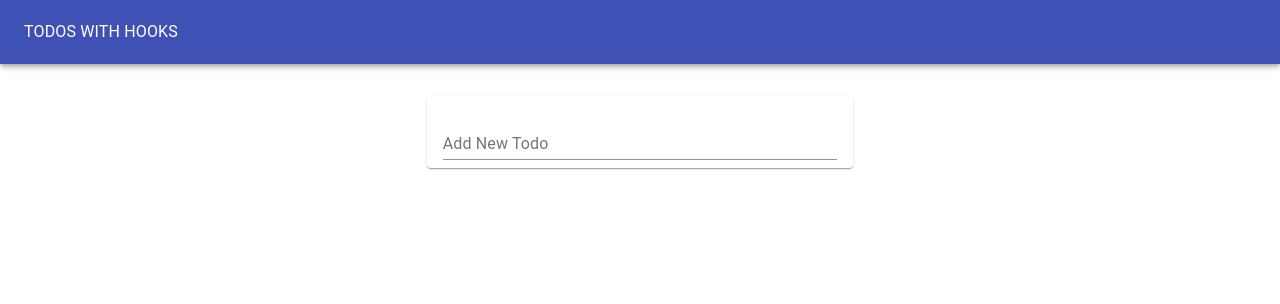
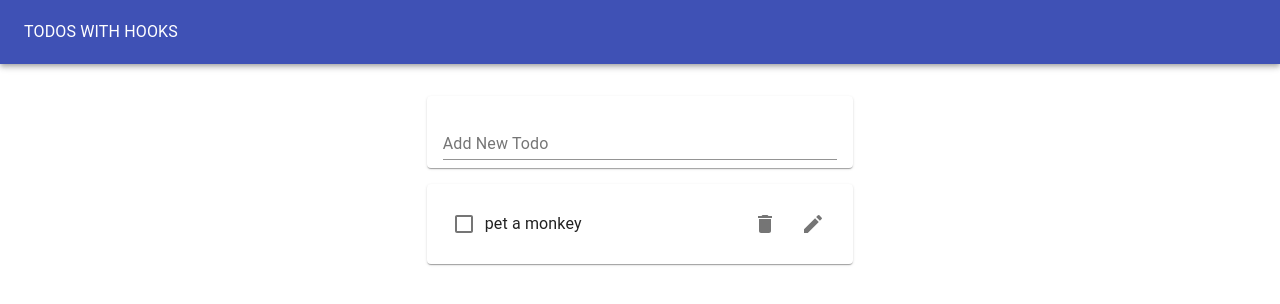
Before and after one commit to 21grahams-workshops/hooks2, a React (Create React App) app in the folder hooks-todo/: page / in a window 1280 px wide. Shown: the top 304 px of the page. Built offline with nearby package versions, Linux system fonts and the light colour scheme.

Commit message:
added one last custom hook for localStorage

```diff
--- a/hooks-todo/src/TodoApp.js
+++ b/hooks-todo/src/TodoApp.js
@@ -1,7 +1,6 @@
-import React, { useEffect } from "react";
+import React from "react";
 import TodoList from "./TodoList";
 import TodoForm from "./TodoForm";
-import { v4 as uuidv4 } from 'uuid';
 import useTodoState from './hooks/useTodoState';
 import Typography from "@material-ui/core/Typography";
 import Paper from "@material-ui/core/Paper";
@@ -10,12 +9,8 @@
 import Grid from "@material-ui/core/Grid";
 
 function TodoApp() {
-  const initialTodos = JSON.parse(window.localStorage.getItem('todos') || '[]')
+  const initialTodos = [{id: 1, task: 'pet a monkey', completed: false}];
   const { todos, addTodo, removeTodo, toggleTodo, editTodo } = useTodoState(initialTodos);
-
-  useEffect(() => {
-    window.localStorage.setItem('todos', JSON.stringify(todos))
-  }, [todos]);
 
   return (
     <Paper
--- /dev/null
+++ b/hooks-todo/src/hooks/useLocalStorageState.js
@@ -0,0 +1,21 @@
+import { useState, useEffect } from "react";
+
+function useLocalStorageState(key, defaultVal) {
+  const [state, setState] = useState(() => {
+    let val;
+    try {
+      val = JSON.parse(
+        window.localStorage.getItem(key) || String(defaultVal)
+      );
+    } catch (e) {
+      val = defaultVal;
+    }
+    return val;
+  });
+  useEffect(() => {
+    window.localStorage.setItem(key, JSON.stringify(state));
+  }, [state]);
+  return [state, setState];
+}
+
+export default useLocalStorageState;
--- a/hooks-todo/src/hooks/useTodoState.js
+++ b/hooks-todo/src/hooks/useTodoState.js
@@ -1,10 +1,10 @@
 /* eslint-disable no-undef */
 /* eslint-disable import/no-anonymous-default-export */
-import { useState } from "react";
+import useLocalStorageState from "./useLocalStorageState";
 import { v4 as uuidv4 } from 'uuid';
 
 export default (initialTodos) => {
-  const [todos, setTodos] = useState(initialTodos);
+  const [todos, setTodos] = useLocalStorageState('todos', initialTodos);
 
   return {
     todos,
```
